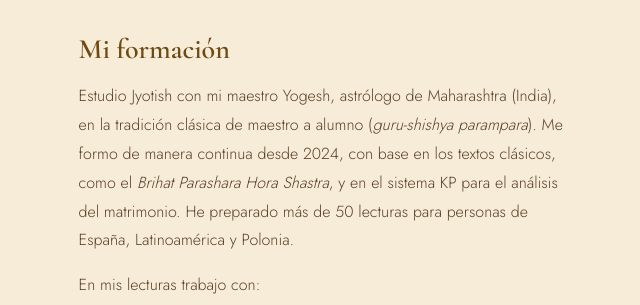
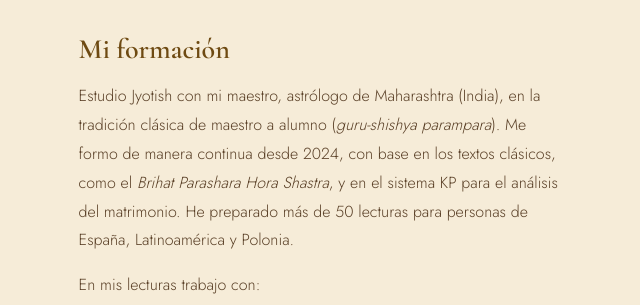
Before and after one commit to luceamedia-Asia/Astrologa-Vayu, a plain HTML site: page index.html in a window 1280 px wide. Shown: the part 1878-2183 px from the top of the page, without its empty margins (11-651 px from the left). Drawn offline with nearby package versions, Linux system fonts and the light colour scheme.

Commit message:
Sobre mí: bez imienia nauczyciela
Co-Authored-By: Claude Opus 5.5 <noreply@anthropic.com>
Claude-Session: https://claude.ai/code/session_01HA9qxi77ymtjwqvqLeJbbA

```diff
--- a/index.html
+++ b/index.html
@@ -168,7 +168,7 @@
 <li><strong>100&nbsp;%</strong><span>personal</span></li>
 </ul>
 <h3 class="about-h">Mi formación</h3>
-<p data-i18n="k21">Estudio Jyotish con mi maestro Yogesh, astrólogo de Maharashtra (India), en la tradición clásica de maestro a alumno (<em>guru-shishya parampara</em>). Me formo de manera continua desde 2024, con base en los textos clásicos, como el <em>Brihat Parashara Hora Shastra</em>, y en el sistema KP para el análisis del matrimonio. He preparado más de 50 lecturas para personas de España, Latinoamérica y Polonia.</p>
+<p data-i18n="k21">Estudio Jyotish con mi maestro, astrólogo de Maharashtra (India), en la tradición clásica de maestro a alumno (<em>guru-shishya parampara</em>). Me formo de manera continua desde 2024, con base en los textos clásicos, como el <em>Brihat Parashara Hora Shastra</em>, y en el sistema KP para el análisis del matrimonio. He preparado más de 50 lecturas para personas de España, Latinoamérica y Polonia.</p>
 <p data-i18n="k22">En mis lecturas trabajo con:</p>
 <ul class="practices">
 <li data-i18n="k23">Carta natal védica y las 27 nakshatras</li>
```
